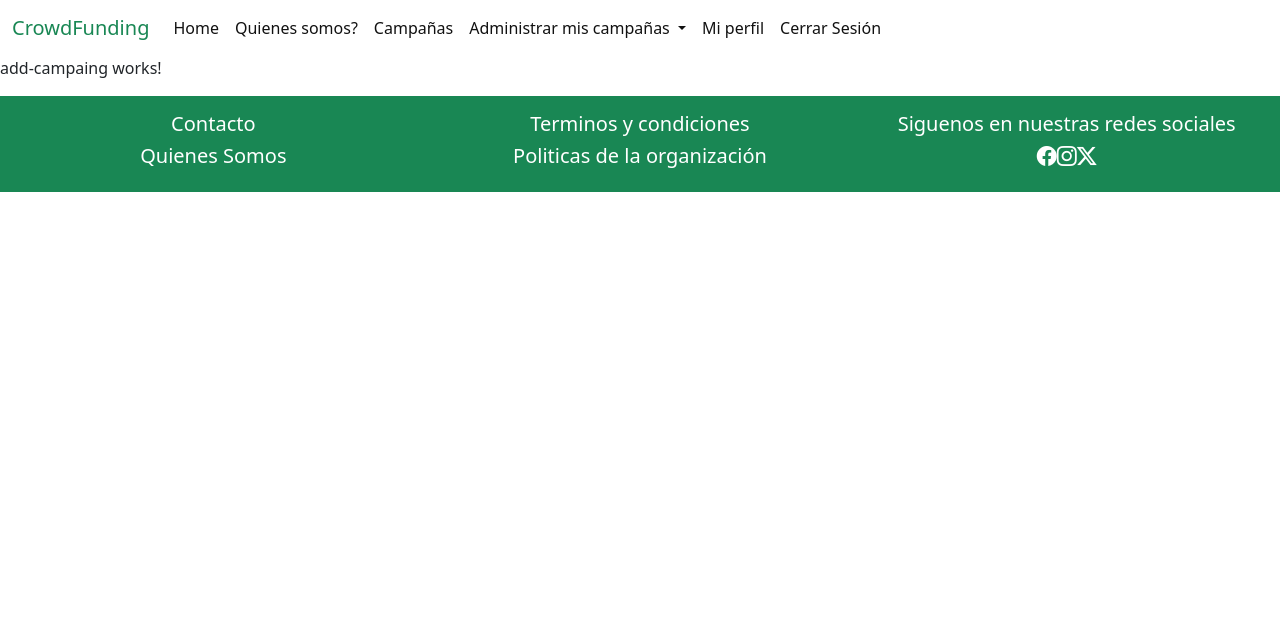
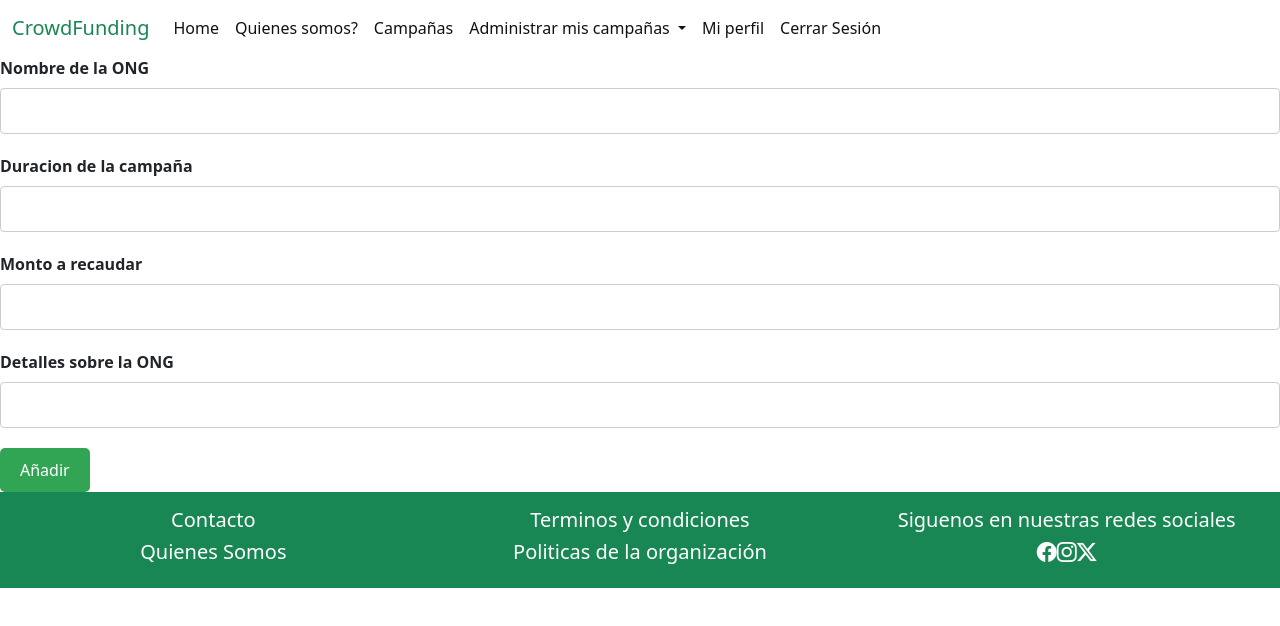
Before and after one commit to MartinPPY/ong, an Angular app: page /addcampaing in a window 1280 px wide. Shown: the top 626 px of the page. Built offline with nearby package versions, Linux system fonts and the light colour scheme.

Commit message:
addcampaña

```diff
--- a/angular.json
+++ b/angular.json
@@ -100,5 +100,8 @@
         }
       }
     }
+  },
+  "cli": {
+    "analytics": false
   }
 }
--- a/src/app/modules/admin-campaing/components/add-campaing/add-campaing.component.css
+++ b/src/app/modules/admin-campaing/components/add-campaing/add-campaing.component.css
@@ -0,0 +1,39 @@
+.contendor {
+    font-family: 'Arial', sans-serif;
+    background-color: #f4f4f4;
+    margin: 10%;
+    padding: 10%;
+    display: flex;
+    justify-content: center;
+    align-items: center;
+
+    height: 90vh;
+}
+
+label {
+    display: block;
+    margin-bottom: 8px;
+    font-weight: bold;
+}
+
+
+input[type="text"],
+textarea {
+    width: 100%;
+    padding: 10px;
+    margin-bottom: 20px;
+    border: 1px solid #ccc;
+    border-radius: 4px;
+    box-sizing: border-box;
+}
+
+button{
+    padding: 10px 20px;
+    background-color: #31a554; /* Verde */
+    color: white;
+    border: none;
+    border-radius: 5px;
+    cursor: pointer;
+    font-size: 16px;
+    transition: background-color 0.3s, transform 0.3s;
+}
--- a/src/app/modules/admin-campaing/components/add-campaing/add-campaing.component.html
+++ b/src/app/modules/admin-campaing/components/add-campaing/add-campaing.component.html
@@ -1 +1,26 @@
-<p>add-campaing works!</p>
+<!DOCTYPE html>
+<html lang="en">
+<head>
+    <meta charset="UTF-8">
+    <meta name="viewport" content="width=device-width, initial-scale=1.0">
+    <title>Añadir Campaña</title>
+</head>
+<body>
+    <div class="contenedor">
+        <!-- No se como hacer la mayoria de inputs aun asi que los pondre como una variable de tipo texto -->
+            <label for="nombre">Nombre de la ONG</label>
+            <input type="text" >
+
+            <label for="duracion">Duracion de la campaña</label>
+            <input type="text" >
+
+            <label for="montoRecaudacion">Monto a recaudar</label>
+            <input type="text" >
+
+            <label for="detalles">Detalles sobre la ONG</label>
+            <input type="text" >
+
+            <button>Añadir</button>
+    </div>
+</body>
+</html>
```
